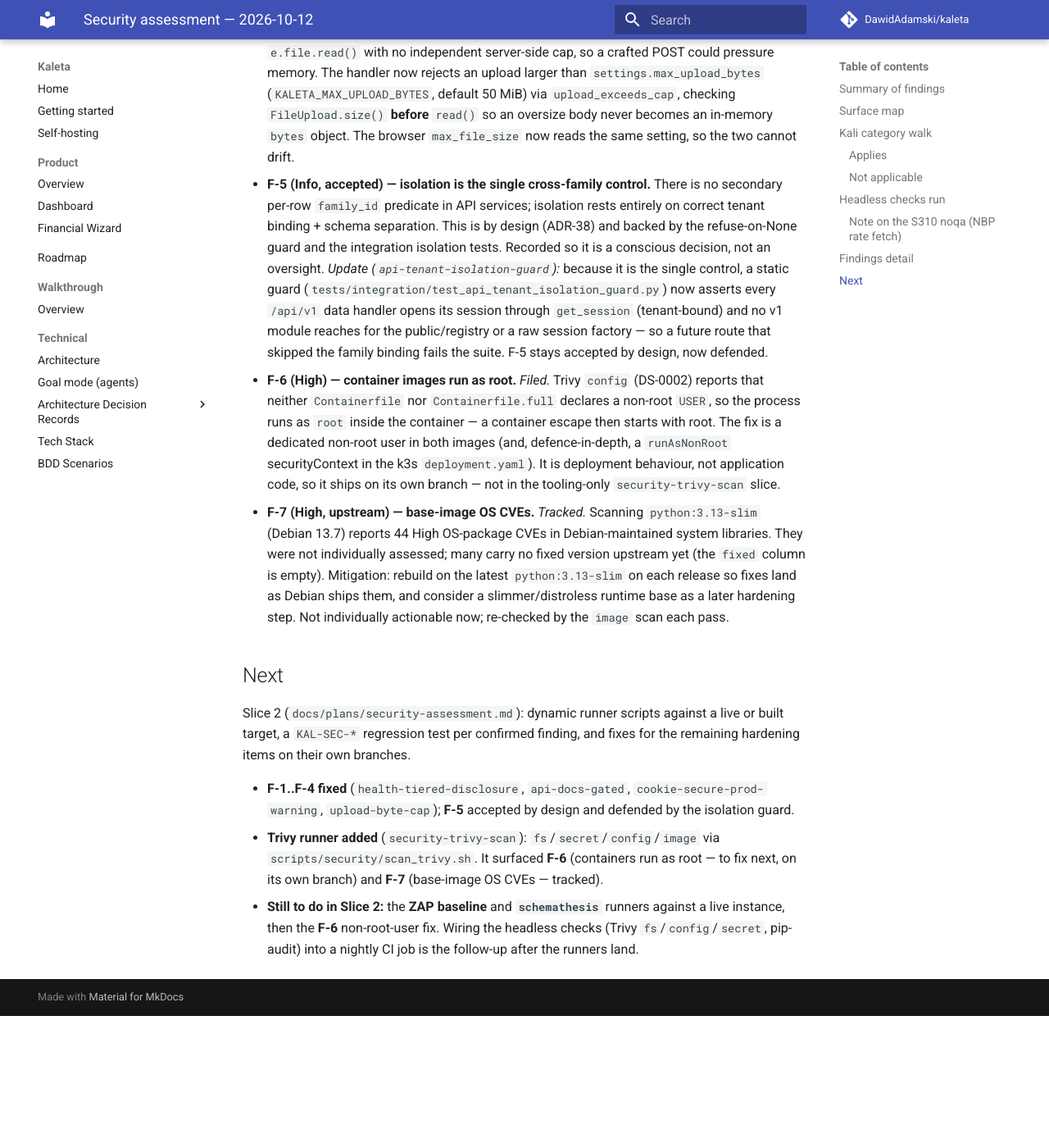
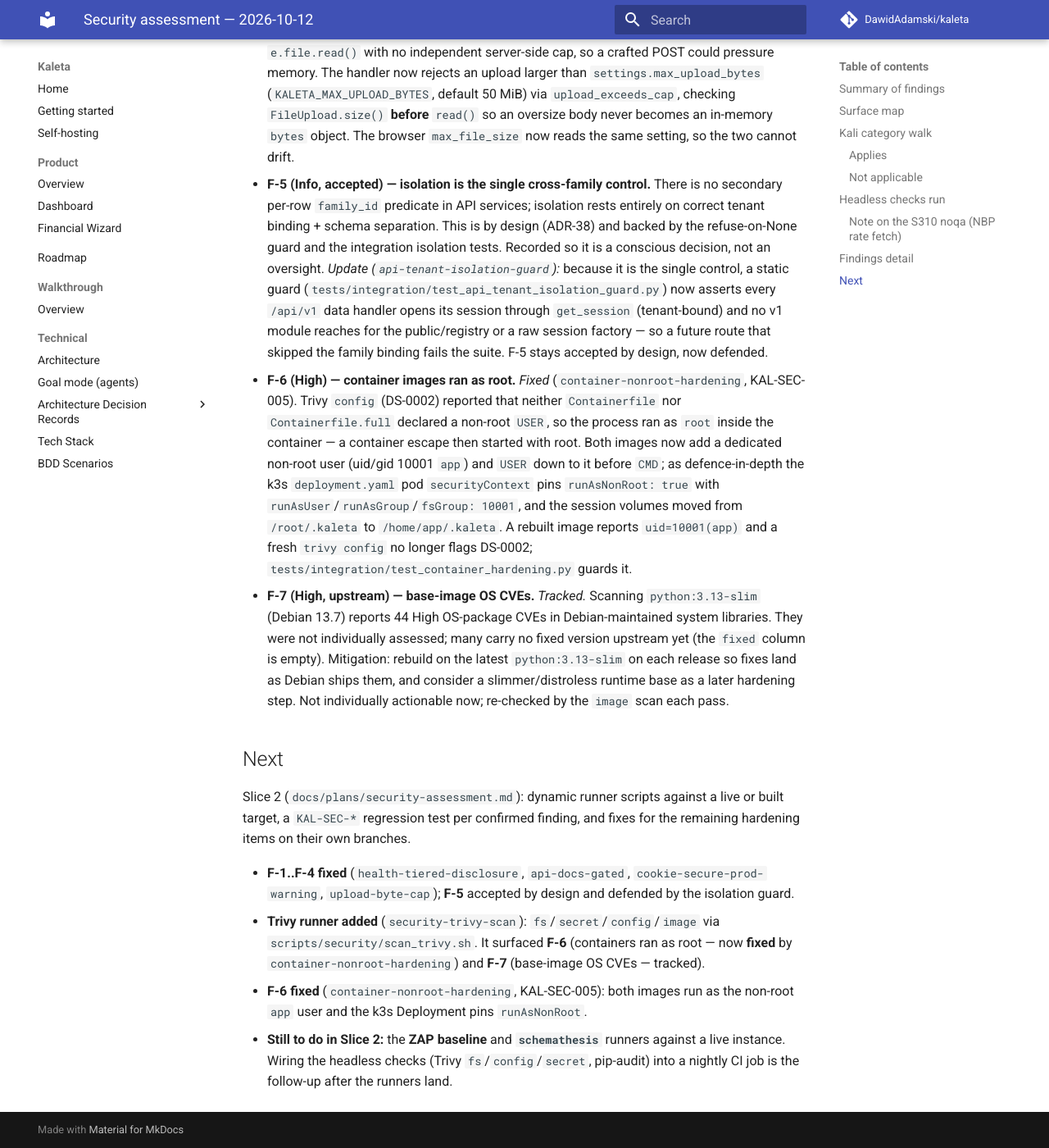
Before and after one commit to DawidAdamski/kaleta, an MkDocs documentation site: the page built from docs/security/assessment-2026-10-12.md, in a window 1280 px wide and 1400 px high, scrolled down 5487 px. Shown: the whole window at 82% size. Built offline with MkDocs 1.6.1 and Material for MkDocs 9.7.7, drawn with Linux system fonts in a browser that asks for light colours; comment, search, counter and statistics services are not loaded; before the commit the page ends 6726 px from its top, so only the background shows below that; some of the changed text lies outside the part shown.

Commit message:
docs(security): mark F-6 fixed in the assessment
The container-nonroot-hardening fix (PR #309, KAL-SEC-005) and the Trivy
scanner that surfaced F-6 (PR #308) are both on main now, so flip F-6 from
filed to Fixed across the assessment table, summary, detail paragraph and
Next section; tick the F-6 chore and update the Slice-2 progress note.

Co-Authored-By: Claude Opus 4.8 <noreply@anthropic.com>

```diff
--- a/docs/security/assessment-2026-10-12.md
+++ b/docs/security/assessment-2026-10-12.md
@@ -19,7 +19,7 @@ Code citations are `file:line` at the reviewed commit.
 The isolation and auth design is sound. The application-level items (F-1..F-4)
 were all information-disclosure / hardening defaults, now fixed. The dynamic
 Slice-2 pass (Trivy) then added two infrastructure findings: the container
-images run as root (F-6, High — fixable) and the base image carries Debian OS
+images ran as root (F-6, High — now fixed) and the base image carries Debian OS
 CVEs (F-7, tracked — mostly no fix available upstream).
 
 | # | Severity | Finding | Status |
@@ -29,7 +29,7 @@ CVEs (F-7, tracked — mostly no fix available upstream).
 | F-3 | Low | Session cookie not `Secure` by default; no production warning when left off | **Fixed** (`cookie-secure-prod-warning`, KAL-SEC-003) |
 | F-4 | Info | Import handler reads uploaded bytes with no independent server-side size cap (front-end limit only) | **Fixed** (`upload-byte-cap`, KAL-SEC-004) |
 | F-5 | Info | Tenant schema isolation is the single control for cross-family reads (no secondary per-row predicate) | Accepted by design |
-| F-6 | High | `Containerfile` / `Containerfile.full` define no non-root `USER`, so the app runs as root in-container (Trivy DS-0002) | Filed — fix on its own branch |
+| F-6 | High | `Containerfile` / `Containerfile.full` defined no non-root `USER`, so the app ran as root in-container (Trivy DS-0002) | **Fixed** (`container-nonroot-hardening`, KAL-SEC-005) |
 | F-7 | High (upstream) | Base image `python:3.13-slim` (Debian 13) carries 44 High OS-package CVEs (Trivy image scan) | Tracked — mostly no upstream fix; rebuild-on-latest mitigation |
 
 ## Surface map
@@ -194,14 +194,17 @@ allowlist. No action now.
   (tenant-bound) and no v1 module reaches for the public/registry or a raw
   session factory — so a future route that skipped the family binding fails the
   suite. F-5 stays accepted by design, now defended.
-- **F-6 (High) — container images run as root.** *Filed.* Trivy `config`
-  (DS-0002) reports that neither `Containerfile` nor `Containerfile.full`
-  declares a non-root `USER`, so the process runs as `root` inside the
-  container — a container escape then starts with root. The fix is a dedicated
-  non-root user in both images (and, defence-in-depth, a `runAsNonRoot`
-  securityContext in the k3s `deployment.yaml`). It is deployment behaviour,
-  not application code, so it ships on its own branch — not in the
-  tooling-only `security-trivy-scan` slice.
+- **F-6 (High) — container images ran as root.** *Fixed*
+  (`container-nonroot-hardening`, KAL-SEC-005). Trivy `config` (DS-0002)
+  reported that neither `Containerfile` nor `Containerfile.full` declared a
+  non-root `USER`, so the process ran as `root` inside the container — a
+  container escape then started with root. Both images now add a dedicated
+  non-root user (uid/gid 10001 `app`) and `USER` down to it before `CMD`; as
+  defence-in-depth the k3s `deployment.yaml` pod `securityContext` pins
+  `runAsNonRoot: true` with `runAsUser`/`runAsGroup`/`fsGroup: 10001`, and the
+  session volumes moved from `/root/.kaleta` to `/home/app/.kaleta`. A rebuilt
+  image reports `uid=10001(app)` and a fresh `trivy config` no longer flags
+  DS-0002; `tests/integration/test_container_hardening.py` guards it.
 - **F-7 (High, upstream) — base-image OS CVEs.** *Tracked.* Scanning
   `python:3.13-slim` (Debian 13.7) reports 44 High OS-package CVEs in
   Debian-maintained system libraries. They were not individually assessed;
@@ -221,10 +224,12 @@ fixes for the remaining hardening items on their own branches.
   `cookie-secure-prod-warning`, `upload-byte-cap`); **F-5** accepted by design
   and defended by the isolation guard.
 - **Trivy runner added** (`security-trivy-scan`): `fs`/`secret`/`config`/`image`
-  via `scripts/security/scan_trivy.sh`. It surfaced **F-6** (containers run as
-  root — to fix next, on its own branch) and **F-7** (base-image OS CVEs —
-  tracked).
+  via `scripts/security/scan_trivy.sh`. It surfaced **F-6** (containers ran as
+  root — now **fixed** by `container-nonroot-hardening`) and **F-7**
+  (base-image OS CVEs — tracked).
+- **F-6 fixed** (`container-nonroot-hardening`, KAL-SEC-005): both images run as
+  the non-root `app` user and the k3s Deployment pins `runAsNonRoot`.
 - **Still to do in Slice 2:** the **ZAP baseline** and **`schemathesis`**
-  runners against a live instance, then the **F-6** non-root-user fix. Wiring
-  the headless checks (Trivy `fs`/`config`/`secret`, pip-audit) into a nightly
-  CI job is the follow-up after the runners land.
+  runners against a live instance. Wiring the headless checks (Trivy
+  `fs`/`config`/`secret`, pip-audit) into a nightly CI job is the follow-up
+  after the runners land.
```
Also changed, not shown: docs/plans/chores.md (+8 -7 lines), docs/plans/security-assessment.md (+7 -4 lines).
